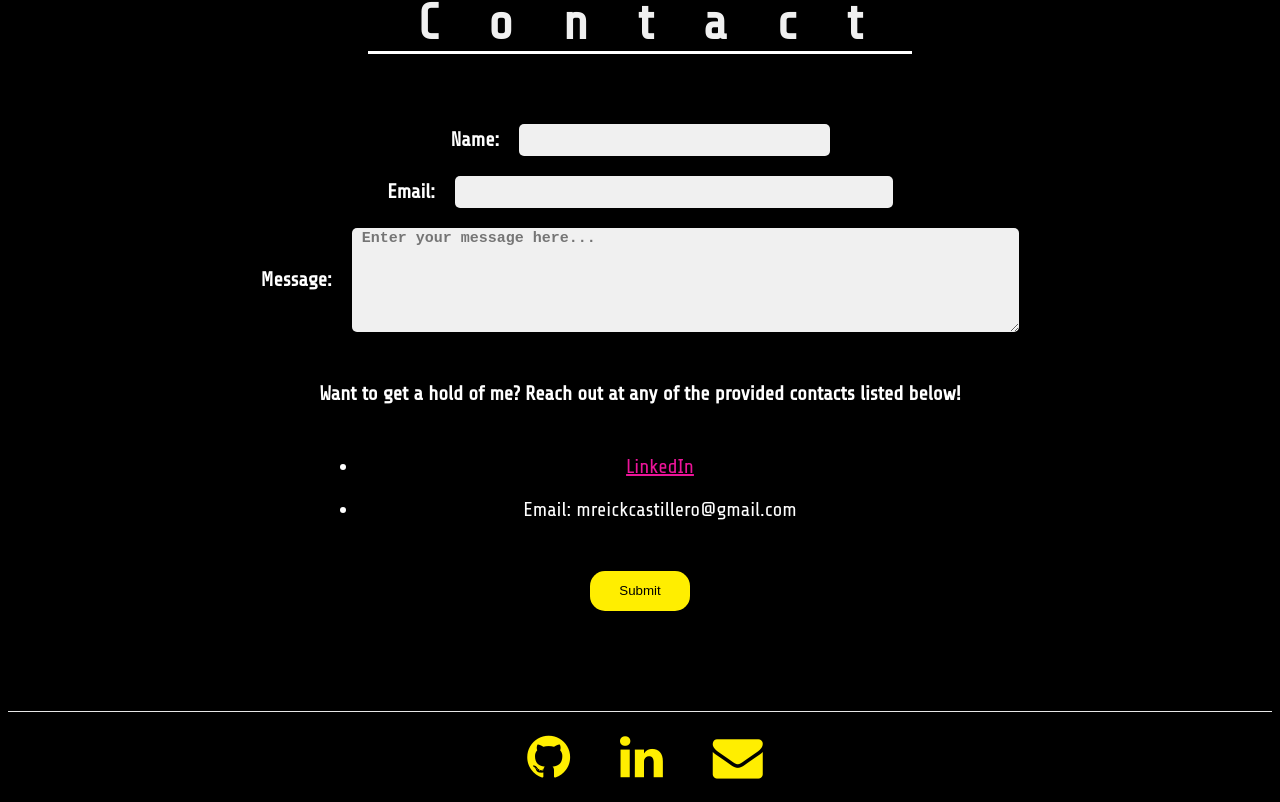
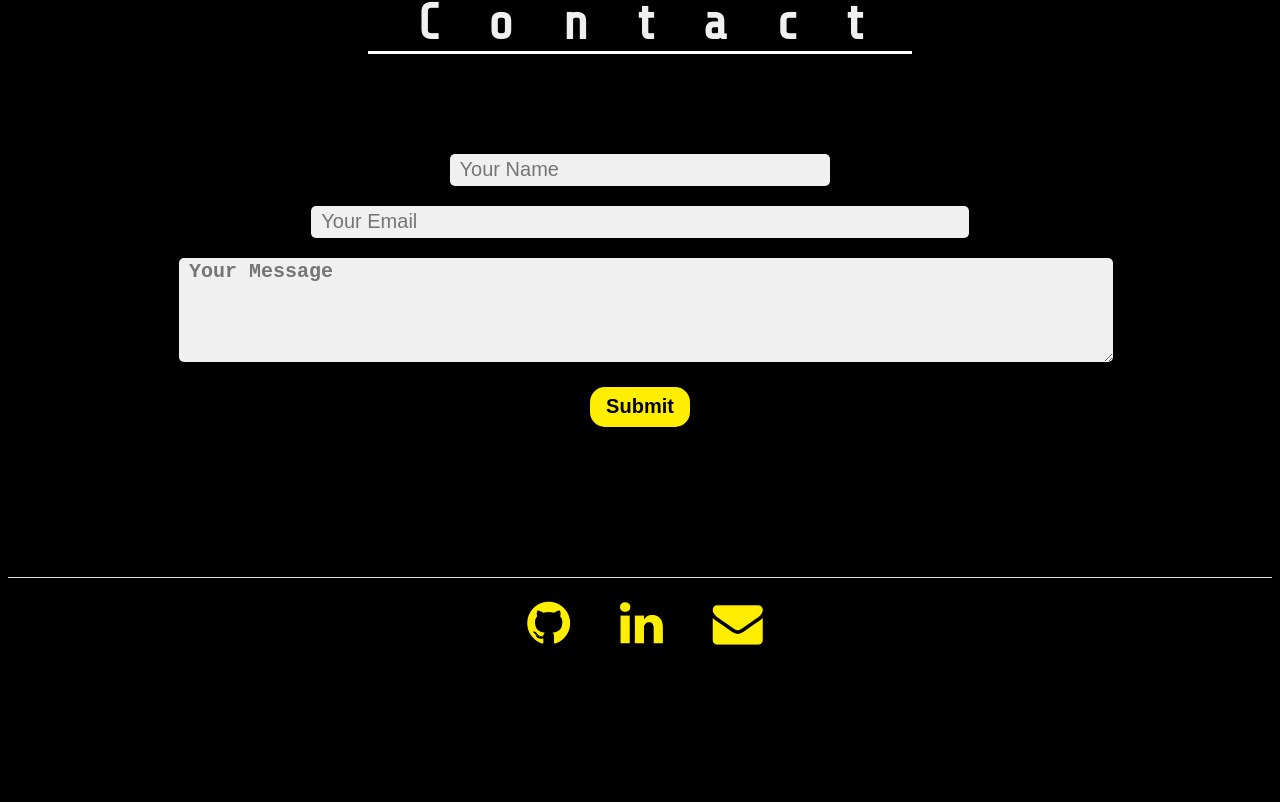
Before and after one commit to Migsrkrd/Web-Portfolio, a React (Vite) app: page /contact in a window 1280 px wide. Shown: the part 736-1538 px from the top of the page. After the commit the page ends 1404 px from the top, so only its background shows below. Built offline with nearby package versions, Linux system fonts and the light colour scheme.

Commit message:
adjusted contact form

```diff
--- a/index.html
+++ b/index.html
@@ -8,6 +8,7 @@
 <link rel="preconnect" href="https://fonts.gstatic.com" crossorigin>
 <link href="https://fonts.googleapis.com/css2?family=Anton&family=Bebas+Neue&family=Raleway:wght@500&family=Share+Tech&display=swap" rel="stylesheet">
 <link rel="stylesheet" href="https://cdnjs.cloudflare.com/ajax/libs/font-awesome/4.7.0/css/font-awesome.min.css">
+<script src="https://cdn.emailjs.com/dist/email.min.js"></script>
 </head>
 <body>
     <div id="root"></div>
--- a/package.json
+++ b/package.json
@@ -15,6 +15,7 @@
   "license": "ISC",
   "dependencies": {
     "axios": "^1.6.2",
+    "emailjs-com": "^3.2.0",
     "react": "^18.2.0",
     "react-dom": "^18.2.0",
     "react-router-dom": "^6.20.1"
--- a/src/App.jsx
+++ b/src/App.jsx
@@ -12,7 +12,6 @@ function App() {
             <Nav setCurrentPage={setCurrentPage} currentPage={currentPage}/>
             <Outlet />
             <Footer />
-
         </>
     );
 }
--- a/src/pages/contact.jsx
+++ b/src/pages/contact.jsx
@@ -1,23 +1,10 @@
-import { useState } from 'react';
+import { useState } from "react";
+import emailjs from "emailjs-com";
 
 export default function ContactPage() {
   const styles = {
-    nameSection: {
-      display: "flex",
-      flexDirection: "row",
-      justifyContent: "space-between",
-      alignItems: "center",
-      width: "30%",
-      marginTop: "20px",
-    },
-    name: {
-      fontSize: "20px",
-      fontWeight: "bold",
-      color: "white",
-      marginRight: "20px",
-    },
     nameInput: {
-      width: "100%",
+      width: "40%",
       height: "30px",
       borderRadius: "5px",
       border: "none",
@@ -25,23 +12,10 @@ export default function ContactPage() {
       paddingLeft: "10px",
       backgroundColor: "#F0F0F0",
       fontSize: "20px",
-    },
-    emailSection: {
-      display: "flex",
-      flexDirection: "row",
-      justifyContent: "space-between",
-      alignItems: "center",
-      width: "40%",
-      marginTop: "20px",
-    },
-    email: {
-      fontSize: "20px",
-      fontWeight: "bold",
-      color: "white",
-      marginRight: "20px",
+      marginBottom: "20px",
     },
     emailInput: {
-      width: "100%",
+      width: "70%",
       height: "30px",
       borderRadius: "5px",
       border: "none",
@@ -49,20 +23,7 @@ export default function ContactPage() {
       paddingLeft: "10px",
       backgroundColor: "#F0F0F0",
       fontSize: "20px",
-    },
-    messageSection: {
-      display: "flex",
-      flexDirection: "row",
-      justifyContent: "space-between",
-      alignItems: "center",
-      width: "60%",
-      marginTop: "20px",
-    },
-    message: {
-      fontSize: "20px",
-      fontWeight: "bold",
-      color: "white",
-      marginRight: "20px",
+      marginBottom: "20px",
     },
     messageinput: {
       width: "100%",
@@ -72,7 +33,7 @@ export default function ContactPage() {
       outline: "none",
       paddingLeft: "10px",
       backgroundColor: "#F0F0F0",
-        fontSize: "15px",
+      fontSize: "20px",
       fontWeight: "bold",
     },
     contactList: {
@@ -82,14 +43,6 @@ export default function ContactPage() {
       marginBottom: "50px",
       marginTop: "50px",
     },
-    mymessage: {
-        color: "white",
-        fontSize: "20px",
-        fontWeight: "bold",
-        marginTop: "50px",
-        marginBottom: "20px",
-        textAlign: "center",
-    },
     button: {
       width: "100px",
       height: "40px",
@@ -97,115 +50,84 @@ export default function ContactPage() {
       border: "none",
       borderRadius: "15px",
       cursor: "pointer",
+      marginTop: "20px",
+      fontSize: "20px",
+      fontWeight: "bold",
     },
   };
 
-  const [name, setName] = useState('');
-  const [email, setEmail] = useState('');
-  const [message, setMessage] = useState('');
-  const [nameError, setNameError] = useState(false);
-  const [emailError, setEmailError] = useState(false);
-  const [messageError, setMessageError] = useState(false);
+  const [formData, setFormData] = useState({
+    from_name: "",
+    from_email: "",
+    message: "",
+  });
 
-  const validateForm = () => {
-    // Validate each form field
-    const isNameValid = name.trim() !== '';
-    const isEmailValid = /^[^\s@]+@[^\s@]+\.[^\s@]+$/.test(email);
-    const isMessageValid = message.trim() !== '';
-
-    // Set error states
-    setNameError(!isNameValid);
-    setEmailError(!isEmailValid);
-    setMessageError(!isMessageValid);
-
-    // Return true if all fields are valid, otherwise false
-    return isNameValid && isEmailValid && isMessageValid;
+  const handleChange = (e) => {
+    setFormData({
+      ...formData,
+      [e.target.name]: e.target.value,
+    });
   };
 
-  const handleBlur = (field) => {
-    // Handle blur event to trigger validation
-    if (field === 'name') {
-      setNameError(name.trim() === '');
-    } else if (field === 'email') {
-      setEmailError(!/^[^\s@]+@[^\s@]+\.[^\s@]+$/.test(email));
-    } else if (field === 'message') {
-      setMessageError(message.trim() === '');
+  const handleSubmit = (e) => {
+    e.preventDefault();
+
+    const form = e.target.closest('form'); // Get the closest form element
+
+    if(!formData.from_name || !formData.from_email || !formData.message) {
+        alert('Please fill in all the fields');
+        return;
     }
+
+    emailjs.sendForm('service_0gkv9kq', 'template_8krs7y9', form, 'Z-wQdA1YRbCgUcKn5')
+        .then((result) => {
+            console.log('Email sent successfully:', result.text);
+            alert('Email sent successfully');
+            setFormData({
+                from_name: '',
+                from_email: '',
+                message: ''
+            });
+        }, (error) => {
+            console.error('Error sending email:', error.text);
+            alert('Failed to send email, please make sure you have filled in all the fields correctly.');
+        });
   };
-
-  const handleSubmit = () => {
-    // Validate the form before submission
-    const isFormValid = validateForm();
-
-    // If the form is valid, you can proceed with submission logic
-    if (isFormValid) {
-      // Add your submission logic here
-      alert('Form is not set up to submit yet. Please check back later.');
-    } else {
-      // Display an error notification or handle accordingly
-      alert('Form submission failed. Please check the fields.');
-    }
-  };
-
 
   return (
     <div className="container">
       <h1 className="pagetitle">Contact</h1>
-    <div style={styles.nameSection}>
-      <label htmlFor="name" style={styles.name}>
-        Name:
-      </label>
+      <form style={styles.contactList} onSubmit={handleSubmit}>
         <input
+        style={styles.nameInput}
           type="text"
-        style={styles.nameInput}
-        value={name}
-        onChange={(e) => setName(e.target.value)}
-        onBlur={() => handleBlur('name')}
+          name="from_name"
+          placeholder="Your Name"
+          value={formData.from_name}
+          onChange={handleChange}
+          required
         />
-      {nameError && <span style={{ color: 'red' }}>Name is required</span>}
-    </div>
-    <div style={styles.emailSection}>
-      <label htmlFor="email" style={styles.email}>
-        Email:
-      </label>
         <input
-        type="text"
         style={styles.emailInput}
-        value={email}
-        onChange={(e) => setEmail(e.target.value)}
-        onBlur={() => handleBlur('email')}
+          type="email"
+          name="from_email"
+          placeholder="Your Email"
+          value={formData.from_email}
+          onChange={handleChange}
+          required
         />
-      {emailError && <span style={{ color: 'red' }}>Valid email is required</span>}
-    </div>
-    <div style={styles.messageSection}>
-      <label htmlFor="message" style={styles.message}>
-        Message:
-      </label>
         <textarea
+        style={styles.messageinput}
           name="message"
-        id="message"
-        cols="30"
-        rows="10"
-        placeholder="Enter your message here..."
-        style={styles.messageinput}
-        value={message}
-        onChange={(e) => setMessage(e.target.value)}
-        onBlur={() => handleBlur('message')}
+          placeholder="Your Message"
+          value={formData.message}
+          onChange={handleChange}
+          required
         ></textarea>
-      {messageError && <span style={{ color: 'red' }}>Message is required</span>}
-    </div>
-    <div>
-      <h2 style={styles.mymessage}>Want to get a hold of me? Reach out at any of the provided contacts listed below!</h2>
-      <ul style={styles.contactList}>
-        <li>
-          <a className="linkdIn" href="https://www.linkedin.com/in/mikey-reickerd-1716a71a3/">LinkedIn</a>
-        </li>
-        <li>
-          <p>Email: mreickcastillero@gmail.com</p>
-        </li>
-      </ul>
-    </div>
-    <button style={styles.button} onClick={handleSubmit}>Submit</button>
+        <button type="submit" style={styles.button} onClick={handleSubmit}>
+          Submit
+        </button>
+      </form>
     </div>
   );
 }
```
Also changed, not shown: 1 other file (tests, documents, lock files or other folders). Lines whose indentation alone changed are shown as unchanged.
